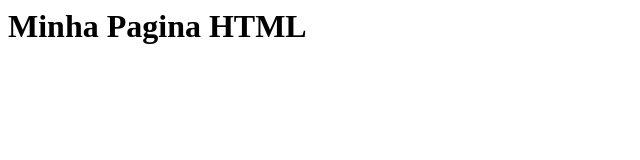
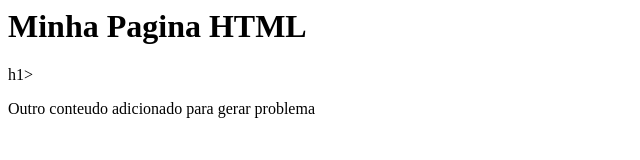
Before and after one commit to alanleonk/gama-no-github, a plain HTML site: page index.html in a window 1280 px wide. Shown: the whole page, without its empty margins (0-640 px from the left). Drawn offline with Linux system fonts and the light colour scheme.

Commit message:
outro commit, dessa vez em master

```diff
--- a/index.html
+++ b/index.html
@@ -1,5 +1,7 @@
 <html>
  <body>
   <h1>Minha Pagina HTML</h1>
+  h1>
+  <p>Outro conteudo adicionado para gerar problema<p>
  <body>
 </html>
```
